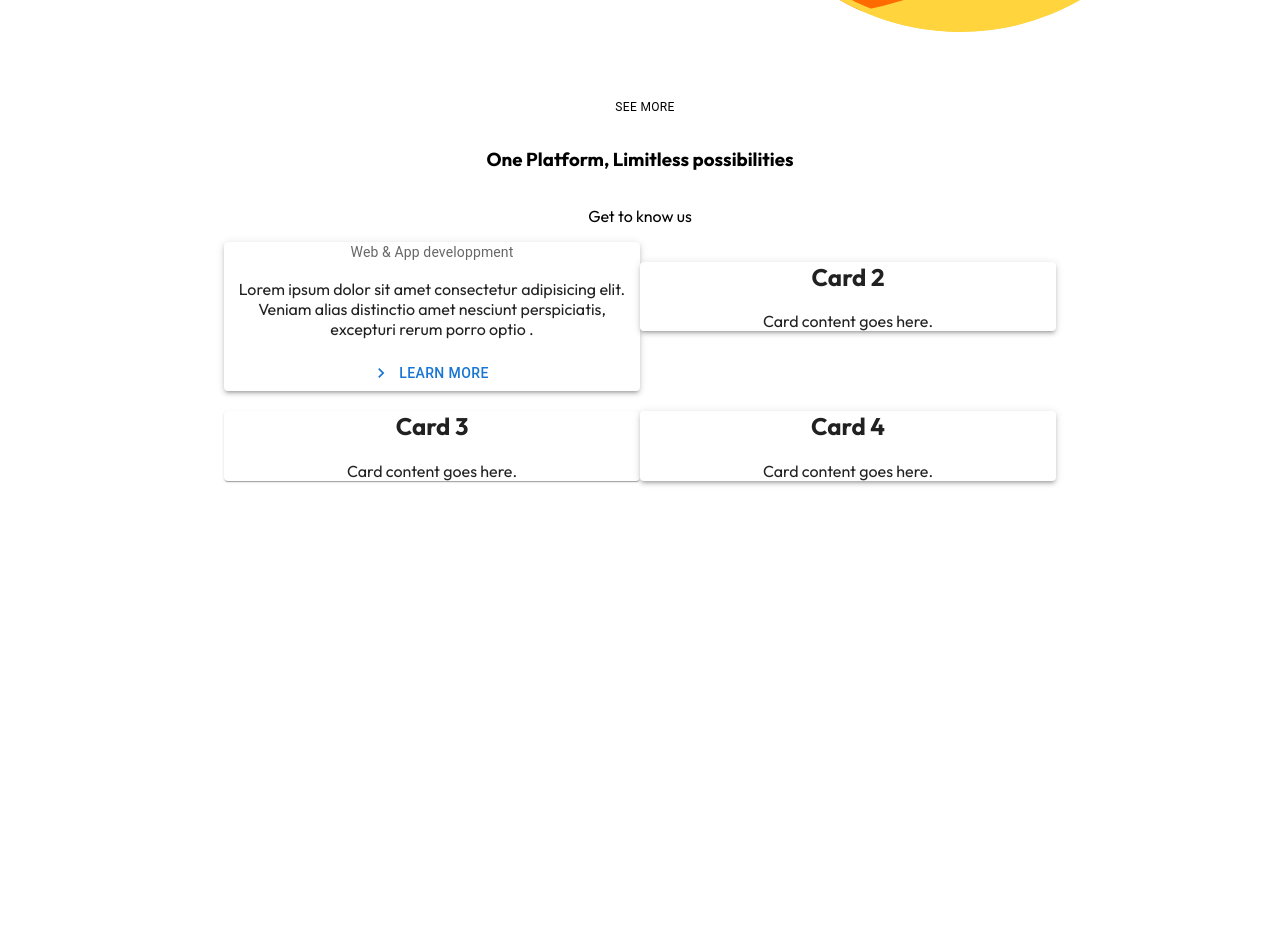
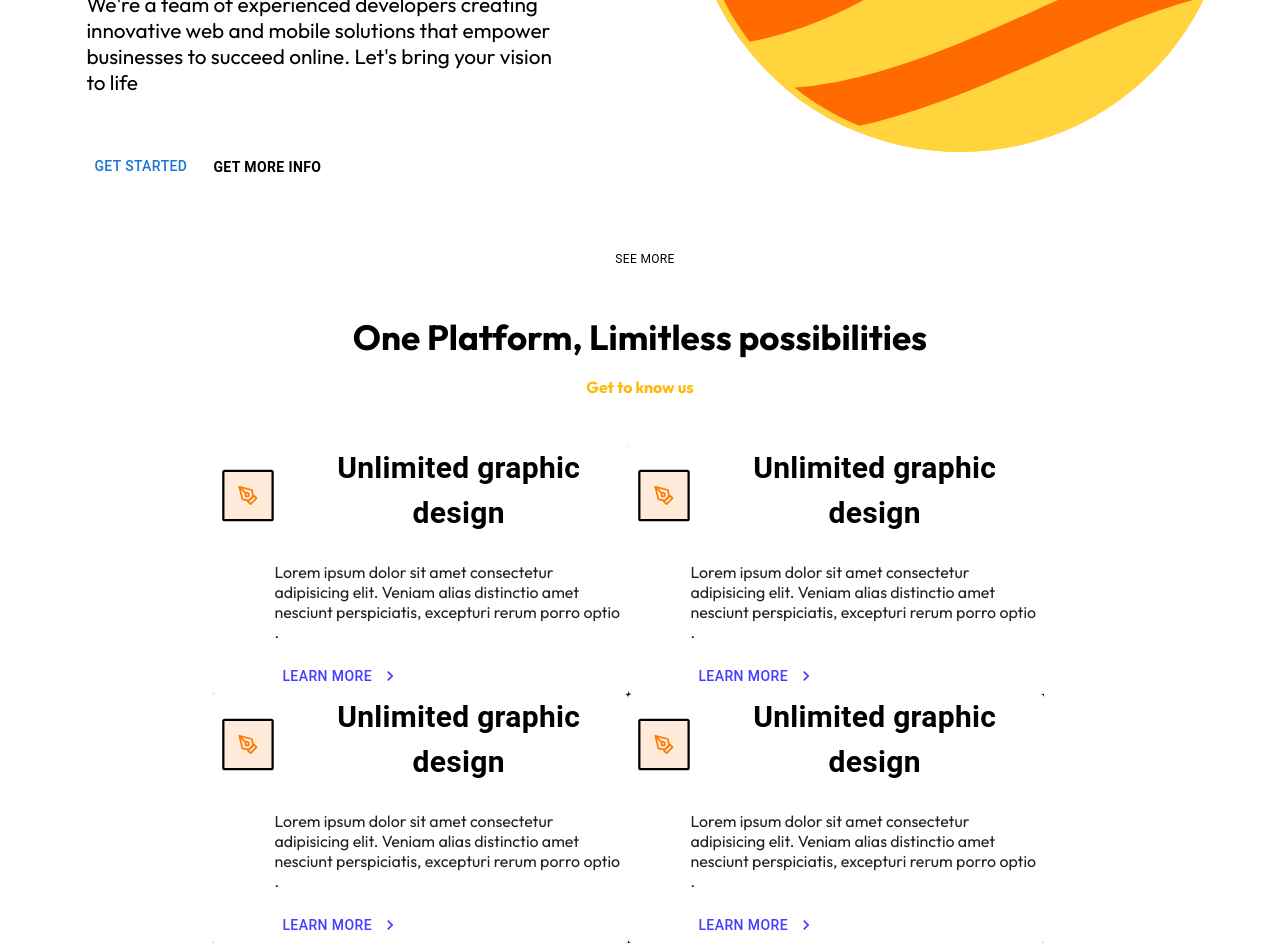
Before and after one commit to anesszereg/brainthone-front-end, a React (Vite) app: page / in a window 1280 px wide. Shown: the part 540-1483 px from the top of the page. Before the commit the page ends 1037 px from the top, so only its background shows below. Built offline with nearby package versions, Linux system fonts and the light colour scheme.

Commit message:
modifs home

```diff
--- a/src/App.css
+++ b/src/App.css
@@ -5,6 +5,7 @@
 }
 * {
   font-family: 'Outfit';
+  overflow-x: hidden;
 }
 
 .card {
@@ -14,14 +15,14 @@
 .read-the-docs {
   color: #fff;
 }
-.primary-button{
+.primary-button {
   padding: 8px 40px;
-  background-color: #FFBA07;
+  background-color: #ffba07;
   border-radius: 400px;
   border: 3px solid #000;
   font: inherit;
   font-size: 0.8em;
   /* border-bottom: 6px solid #000;
   border-right: 6px solid #000; */
-  box-shadow: 4px 4px 0px 0px rgba(0,0,0,1);
+  box-shadow: 4px 4px 0px 0px rgba(0, 0, 0, 1);
 }
--- a/src/Components/Advantages/Advantages.jsx
+++ b/src/Components/Advantages/Advantages.jsx
@@ -1,5 +1,6 @@
 import { Grid, Paper, Typography, Button } from '@mui/material';
 import NavigateNextIcon from '@mui/icons-material/NavigateNext';
+import Writeicon from '../../assets/Svgs/iconOrange.svg';
 
 const Advantages = () => {
   return (
@@ -10,80 +11,255 @@ const Advantages = () => {
         justifyContent: 'center',
         flexDirection: 'column',
       }}>
-      <h3>One Platform, Limitless possibilities </h3>
-      <p>Get to know us</p>
-      <Grid container spacing={0} style={{ width: '65%' }}>
-        {/* First Card */}
+      <h3 style={{ color: 'black', fontSize: '35px', marginBottom: '2px' }}>
+        One Platform, Limitless possibilities
+      </h3>
+      <p style={{ color: '#FFBA07', marginBottom: '80px', fontWeight: '700' }}>
+        Get to know us
+      </p>
+      <Grid
+        container
+        rowSpacing={4}
+        columnSpacing={{ xs: 1, sm: 2, md: 3 }}
+        style={{ width: '65%', height: 'auto' }}>
         <Grid
           item
           xs={12}
           sm={6}
           md={6}
           lg={6}
-          style={{ padding: '0', height: 'auto' }}>
-          <Paper elevation={3}>
-            <div></div>
-            <div>
+          style={{
+            padding: '0',
+            height: 'auto',
+            boxShadow: '4px 4px 0px 0px rgba(0, 0, 0, 1)',
+          }}>
+          <Paper
+            elevation={3}
+            style={{
+              minHeight: '200px',
+            }}>
+            <div
+              style={{
+                display: 'flex',
+                alignItems: 'center',
+                justifyContent: 'left',
+                marginLeft: '10px',
+              }}>
+              <img src={Writeicon} />
               <Typography
-                sx={{ fontSize: 14 }}
+                sx={{
+                  fontSize: 30,
+                  marginLeft: '15px',
+                  fontWeight: '700',
+                  color: 'black',
+                }}
                 color="text.secondary"
                 gutterBottom>
-                Web & App developpment
+                Unlimited graphic design
               </Typography>
+            </div>
+            <div
+              style={{
+                display: 'flex',
+                alignItems: 'center',
+                justifyContent: 'center',
+                flexDirection: 'column',
+                textAlign: 'left',
+                marginLeft: '15%',
+              }}>
               <p>
                 Lorem ipsum dolor sit amet consectetur adipisicing elit. Veniam
                 alias distinctio amet nesciunt perspiciatis, excepturi rerum
                 porro optio .
               </p>
-              <Button variant="text" startIcon={<NavigateNextIcon />}>
-                Learn more
-              </Button>
+              <div style={{ width: '100%', alignItems: 'flex-start' }}>
+                <Button
+                  variant="text"
+                  endIcon={<NavigateNextIcon />}
+                  style={{
+                    color: '#463DFF',
+                  }}>
+                  Learn more
+                </Button>
+              </div>
             </div>
           </Paper>
         </Grid>
-
-        {/* Second Card */}
         <Grid
           item
           xs={12}
           sm={6}
           md={6}
           lg={6}
-          style={{ padding: '0', height: 'auto' }}>
-          <Paper elevation={3}>
-            {/* Your card content goes here */}
-            <h2>Card 2</h2>
-            <p>Card content goes here.</p>
+          style={{
+            padding: '0',
+            height: 'auto',
+            boxShadow: '4px 4px 0px 0px rgba(0, 0, 0, 1)',
+          }}>
+          <Paper elevation={3} style={{ minHeight: '200px' }}>
+            <div
+              style={{
+                display: 'flex',
+                alignItems: 'center',
+                justifyContent: 'left',
+                marginLeft: '10px',
+              }}>
+              <img src={Writeicon} />
+              <Typography
+                sx={{
+                  fontSize: 30,
+                  marginLeft: '15px',
+                  fontWeight: '700',
+                  color: 'black',
+                }}
+                color="text.secondary"
+                gutterBottom>
+                Unlimited graphic design
+              </Typography>
+            </div>
+            <div
+              style={{
+                display: 'flex',
+                alignItems: 'center',
+                justifyContent: 'center',
+                flexDirection: 'column',
+                textAlign: 'left',
+                marginLeft: '15%',
+              }}>
+              <p>
+                Lorem ipsum dolor sit amet consectetur adipisicing elit. Veniam
+                alias distinctio amet nesciunt perspiciatis, excepturi rerum
+                porro optio .
+              </p>
+              <div style={{ width: '100%', alignItems: 'flex-start' }}>
+                <Button
+                  variant="text"
+                  endIcon={<NavigateNextIcon />}
+                  style={{
+                    color: '#463DFF',
+                  }}>
+                  Learn more
+                </Button>
+              </div>
+            </div>
           </Paper>
         </Grid>
-
-        {/* Third Card */}
         <Grid
           item
           xs={12}
           sm={6}
           md={6}
           lg={6}
-          style={{ padding: '0', height: 'auto' }}>
-          <Paper>
-            {/* Your card content goes here */}
-            <h2>Card 3</h2>
-            <p>Card content goes here.</p>
+          style={{
+            padding: '0',
+            height: 'auto',
+            boxShadow: '4px 4px 0px 0px rgba(0, 0, 0, 1)',
+          }}>
+          <Paper elevation={3} style={{ minHeight: '200px' }}>
+            <div
+              style={{
+                display: 'flex',
+                alignItems: 'center',
+                justifyContent: 'left',
+                marginLeft: '10px',
+              }}>
+              <img src={Writeicon} />
+              <Typography
+                sx={{
+                  fontSize: 30,
+                  marginLeft: '15px',
+                  fontWeight: '700',
+                  color: 'black',
+                }}
+                color="text.secondary"
+                gutterBottom>
+                Unlimited graphic design
+              </Typography>
+            </div>
+            <div
+              style={{
+                display: 'flex',
+                alignItems: 'center',
+                justifyContent: 'center',
+                flexDirection: 'column',
+                textAlign: 'left',
+                marginLeft: '15%',
+              }}>
+              <p>
+                Lorem ipsum dolor sit amet consectetur adipisicing elit. Veniam
+                alias distinctio amet nesciunt perspiciatis, excepturi rerum
+                porro optio .
+              </p>
+              <div style={{ width: '100%', alignItems: 'flex-start' }}>
+                <Button
+                  variant="text"
+                  endIcon={<NavigateNextIcon />}
+                  style={{
+                    color: '#463DFF',
+                  }}>
+                  Learn more
+                </Button>
+              </div>
+            </div>
           </Paper>
         </Grid>
-
-        {/* Fourth Card */}
         <Grid
           item
           xs={12}
           sm={6}
           md={6}
           lg={6}
-          style={{ padding: '0', height: 'auto' }}>
-          <Paper elevation={3}>
-            {/* Your card content goes here */}
-            <h2>Card 4</h2>
-            <p>Card content goes here.</p>
+          style={{
+            padding: '0',
+            height: 'auto',
+            boxShadow: '4px 4px 0px 0px rgba(0, 0, 0, 1)',
+          }}>
+          <Paper elevation={3} style={{ minHeight: '200px' }}>
+            <div
+              style={{
+                display: 'flex',
+                alignItems: 'center',
+                justifyContent: 'left',
+                marginLeft: '10px',
+              }}>
+              <img src={Writeicon} />
+              <Typography
+                sx={{
+                  fontSize: 30,
+                  marginLeft: '15px',
+                  fontWeight: '700',
+                  color: 'black',
+                }}
+                color="text.secondary"
+                gutterBottom>
+                Unlimited graphic design
+              </Typography>
+            </div>
+            <div
+              style={{
+                display: 'flex',
+                alignItems: 'center',
+                justifyContent: 'center',
+                flexDirection: 'column',
+                textAlign: 'left',
+                marginLeft: '15%',
+              }}>
+              <p>
+                Lorem ipsum dolor sit amet consectetur adipisicing elit. Veniam
+                alias distinctio amet nesciunt perspiciatis, excepturi rerum
+                porro optio .
+              </p>
+              <div style={{ width: '100%', alignItems: 'flex-start' }}>
+                <Button
+                  variant="text"
+                  endIcon={<NavigateNextIcon />}
+                  style={{
+                    color: '#463DFF',
+                  }}>
+                  Learn more
+                </Button>
+              </div>
+            </div>
           </Paper>
         </Grid>
       </Grid>
--- a/src/Components/Home/Home.jsx
+++ b/src/Components/Home/Home.jsx
@@ -3,7 +3,7 @@ import { Button, Grid } from '@mui/material';
 
 function Home() {
   return (
-    <div style={{ width: '100%' }}>
+    <div style={{ width: '100%', paddingTop: '60px' }}>
       <Grid style={{ width: '100%' }} container spacing={0}>
         <Grid
           item
@@ -17,7 +17,7 @@ function Home() {
           <h2
             style={{
               margin: '0 auto',
-              fontSize: '47.11px',
+              fontSize: '57.11px',
               textAlign: 'start',
               maxWidth: '73%',
             }}>
@@ -27,7 +27,7 @@ function Home() {
             <span style={{ color: '#00D459' }}> Knowledge</span> Journey!
           </h2>
           <p
-            style={{ textAlign: 'start', maxWidth: '73%', fontSize: '16.8px' }}>
+            style={{ textAlign: 'start', maxWidth: '73%', fontSize: '20.8px' }}>
             We&apos;re a team of experienced developers creating innovative web
             and mobile solutions that empower businesses to succeed online.
             Let&apos;s bring your vision to life
```
Also changed, not shown: src/Components/Navbar/Navbar.jsx (+10 -13 lines), src/assets/Svgs/home.svg, src/assets/Svgs/iconOrange.svg (added).
